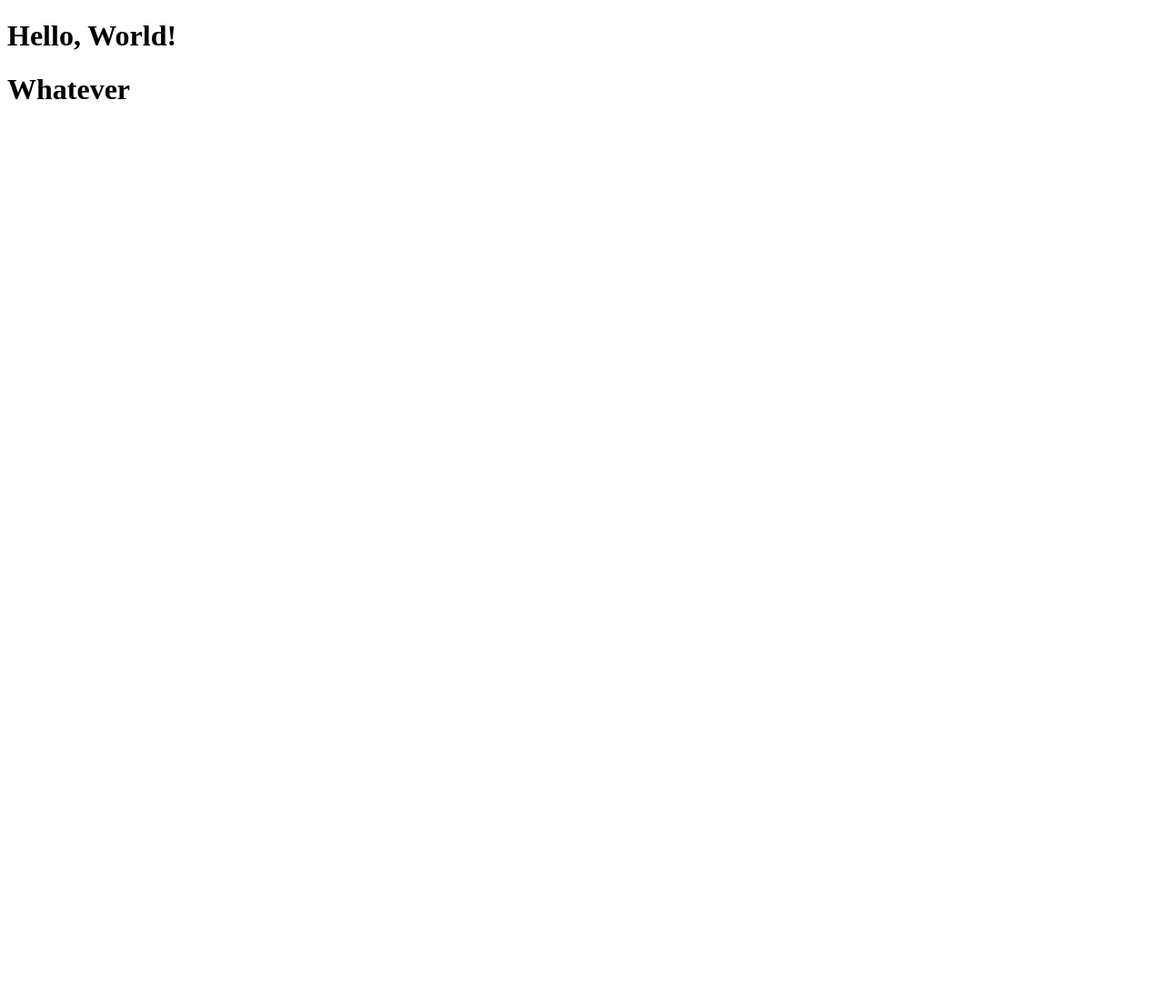
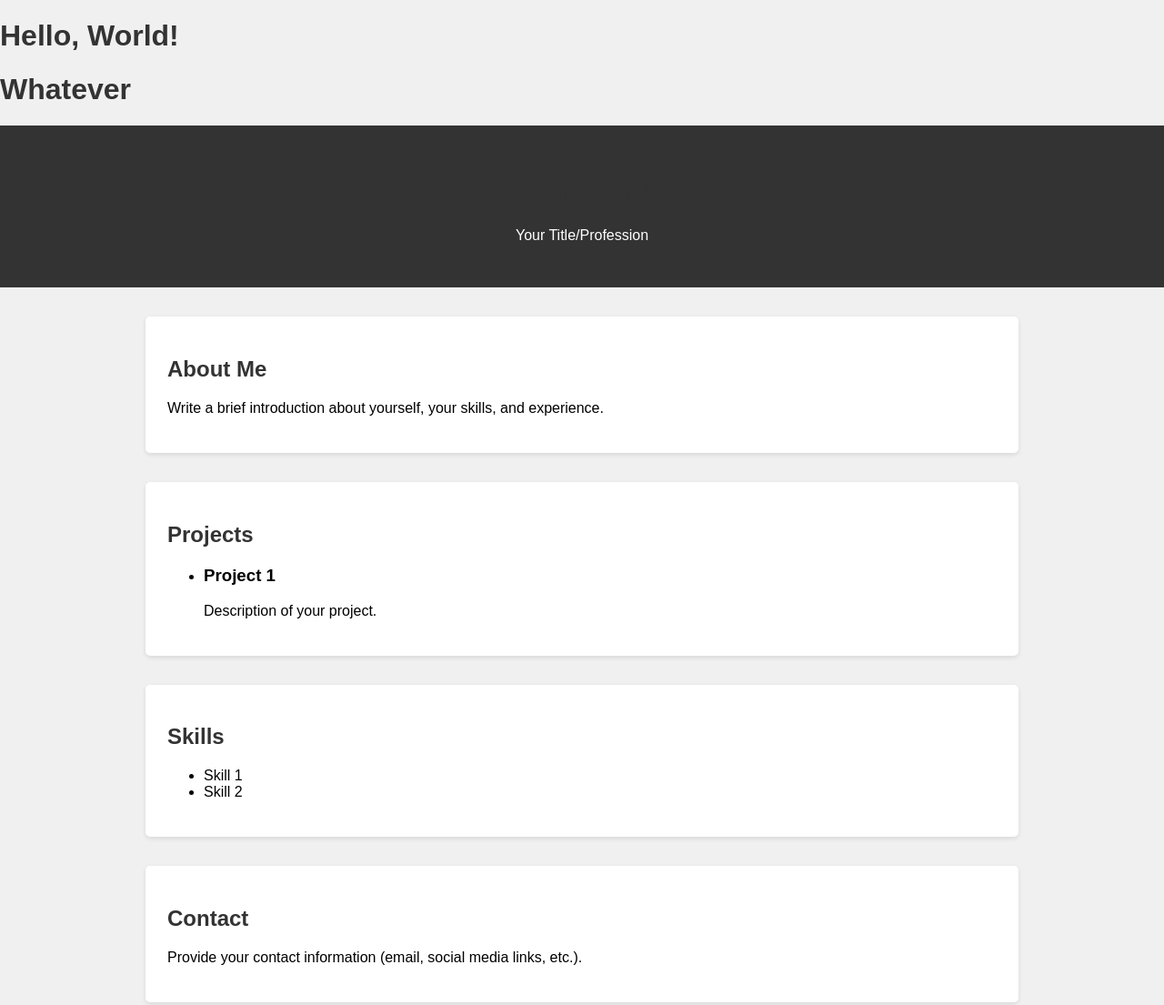
Before and after one commit to elorm116/bash-tutorial, a plain HTML site: page index.html in a window 1280 px wide. Shown: the whole page at 91% size. Before the commit the page ends 800 px from the top, so only its background shows below. Drawn offline with Linux system fonts and the light colour scheme.

Commit message:
Portfolio website coded added

```diff
--- a/index.html
+++ b/index.html
@@ -6,6 +6,87 @@
 <body>
 
 <h1>Hello, World!</h1>
-<h1>Whatever</h1>
+<h1>Whatever</h1><!DOCTYPE html>
+<html lang="en">
+<head>
+    <meta charset="UTF-8">
+    <meta name="viewport" content="width=device-width, initial-scale=1.0">
+    <title>Your Name's Portfolio</title>
+    <style>
+        /* Basic Styling - Customize as needed */
+        body {
+            font-family: sans-serif;
+            margin: 0;
+            padding: 0;
+            background-color: #f0f0f0;
+        }
+
+        header {
+            background-color: #333;
+            color: white;
+            text-align: center;
+            padding: 2rem 0;
+        }
+
+        .container {
+            max-width: 960px;
+            margin: 2rem auto;
+            padding: 0 1rem;
+        }
+
+        section {
+            margin-bottom: 2rem;
+            background-color: white;
+            padding: 1.5rem;
+            border-radius: 5px;
+            box-shadow: 0 2px 5px rgba(0, 0, 0, 0.1);
+        }
+
+        h1, h2 {
+            color: #333;
+        }
+    </style>
+</head>
+<body>
+
+    <header>
+        <h1>Your Name</h1>
+        <p>Your Title/Profession</p>
+    </header>
+
+    <div class="container">
+
+        <section id="about">
+            <h2>About Me</h2>
+            <p>Write a brief introduction about yourself, your skills, and experience.</p>
+        </section>
+
+        <section id="projects">
+            <h2>Projects</h2>
+            <ul>
+                <li>
+                    <h3>Project 1</h3>
+                    <p>Description of your project.</p>
+                </li>
+                </ul>
+        </section>
+
+        <section id="skills">
+            <h2>Skills</h2>
+            <ul>
+                <li>Skill 1</li>
+                <li>Skill 2</li>
+                </ul>
+        </section>
+
+        <section id="contact">
+            <h2>Contact</h2>
+            <p>Provide your contact information (email, social media links, etc.).</p>
+        </section>
+
+    </div>
+
 </body>
 </html>
+</body>
+</html>
```
